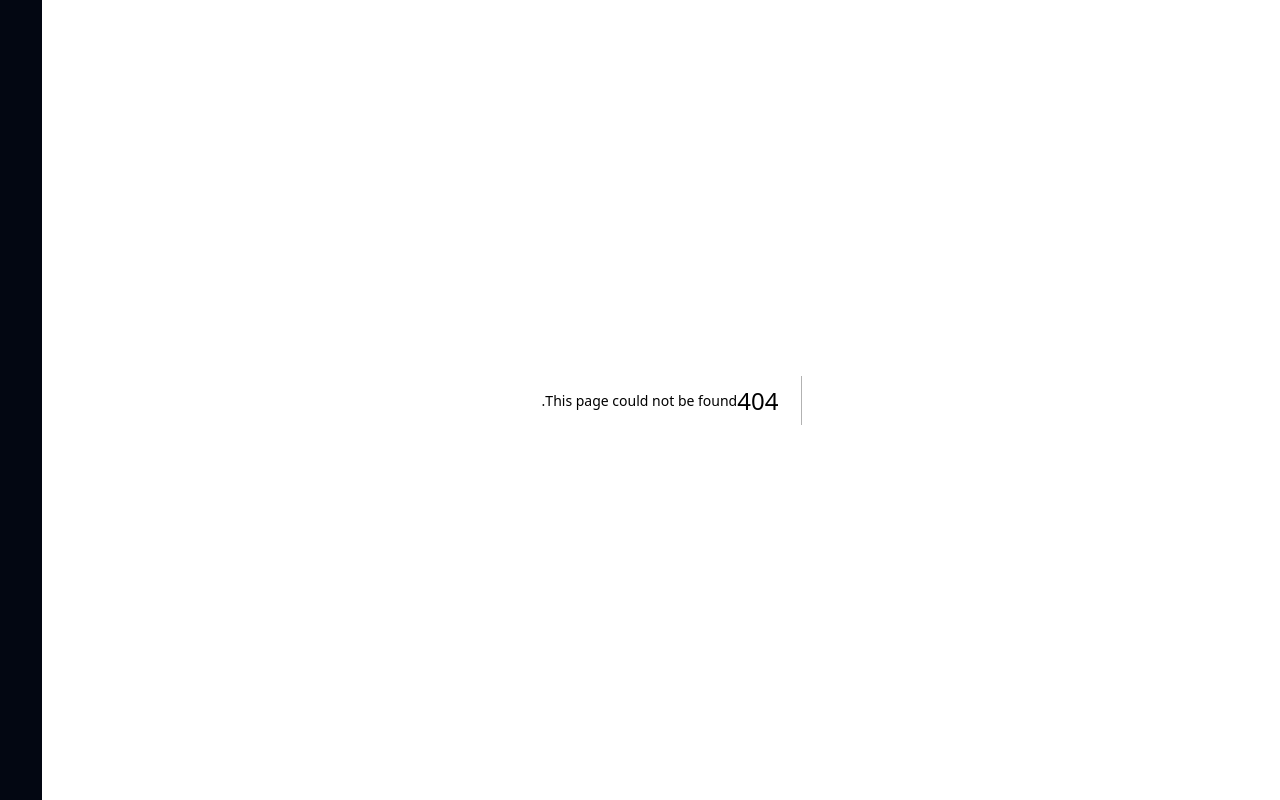
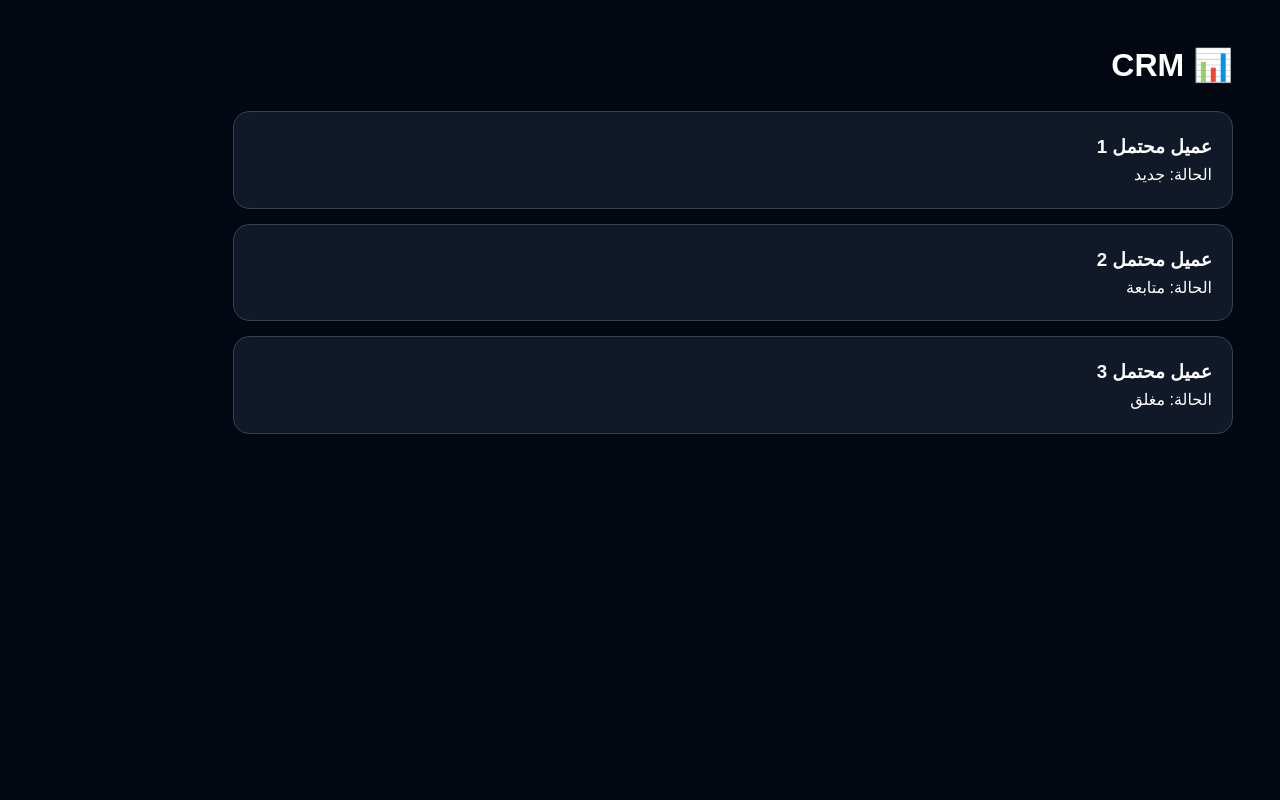
Before and after one commit to namma-ai-sa/namma-ai, a Next.js app: page /crm in a window 1280 px wide. Before the commit this address had no page. Built offline with nearby package versions, Linux system fonts and the light colour scheme.

Commit message:
feat: crm v1

```diff
--- /dev/null
+++ b/app/crm/page.jsx
@@ -0,0 +1,61 @@
+"use client";
+
+import { useState } from "react";
+
+export default function CRMPage() {
+  const [leads] = useState([
+    {
+      id: 1,
+      name: "عميل محتمل 1",
+      status: "جديد"
+    },
+    {
+      id: 2,
+      name: "عميل محتمل 2",
+      status: "متابعة"
+    },
+    {
+      id: 3,
+      name: "عميل محتمل 3",
+      status: "مغلق"
+    }
+  ]);
+
+  return (
+    <main
+      style={{
+        maxWidth: "1000px",
+        margin: "40px auto",
+        color: "white",
+      }}
+    >
+      <h1>📊 CRM</h1>
+
+      <div
+        style={{
+          display: "grid",
+          gap: "15px",
+          marginTop: "20px",
+        }}
+      >
+        {leads.map((lead) => (
+          <div
+            key={lead.id}
+            style={{
+              padding: "20px",
+              background: "#111827",
+              border: "1px solid #374151",
+              borderRadius: "16px",
+            }}
+          >
+            <h3>{lead.name}</h3>
+
+            <p>
+              الحالة: {lead.status}
+            </p>
+          </div>
+        ))}
+      </div>
+    </main>
+  );
+}
```
